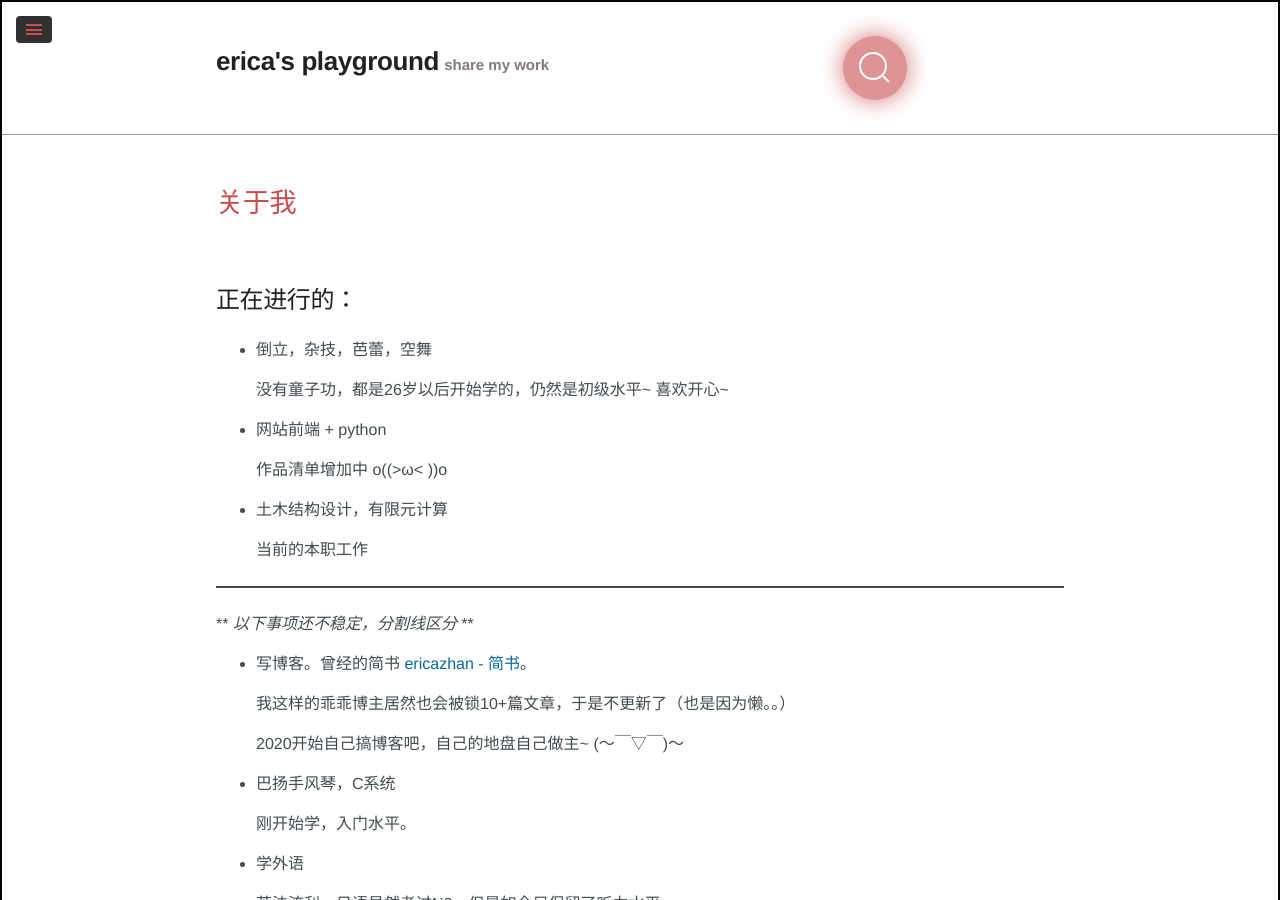
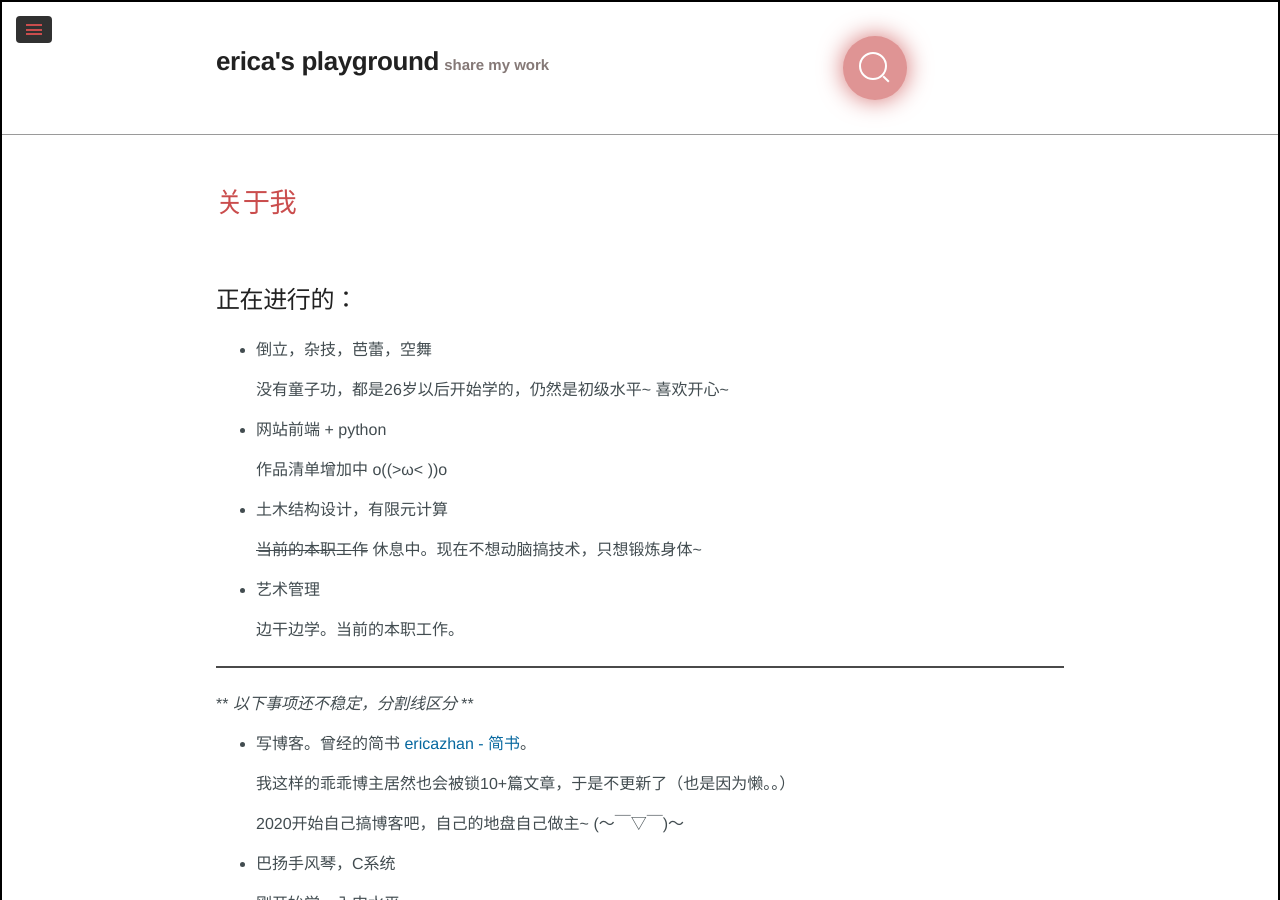
Before and after one commit to ericazhan/ericazhan.github.io, a Jekyll site: the page built from pages/about.md, in a window 1280 px wide and 900 px high. Built offline with Jekyll 4.4.1, drawn with Linux system fonts in a browser that asks for light colours; some web fonts are replaced.

Commit message:
🤸‍♀️ UPDATE:

```diff
--- a/pages/about.md
+++ b/pages/about.md
@@ -19,7 +19,11 @@ permalink: /zabout
 
    - 土木结构设计，有限元计算
 
-        当前的本职工作
+        ~~当前的本职工作~~ 休息中。现在不想动脑搞技术，只想锻炼身体~
+
+- 艺术管理
+
+     边干边学。当前的本职工作。
 
 ***
 
```
